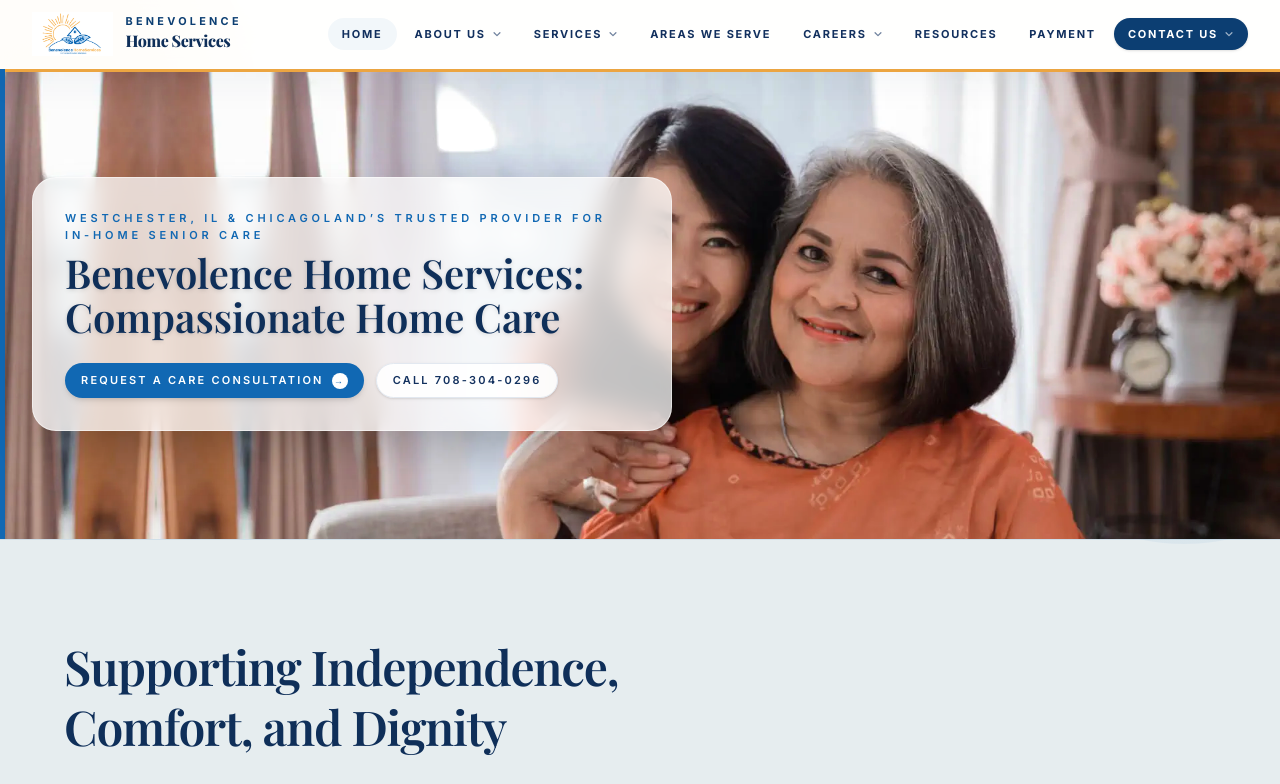
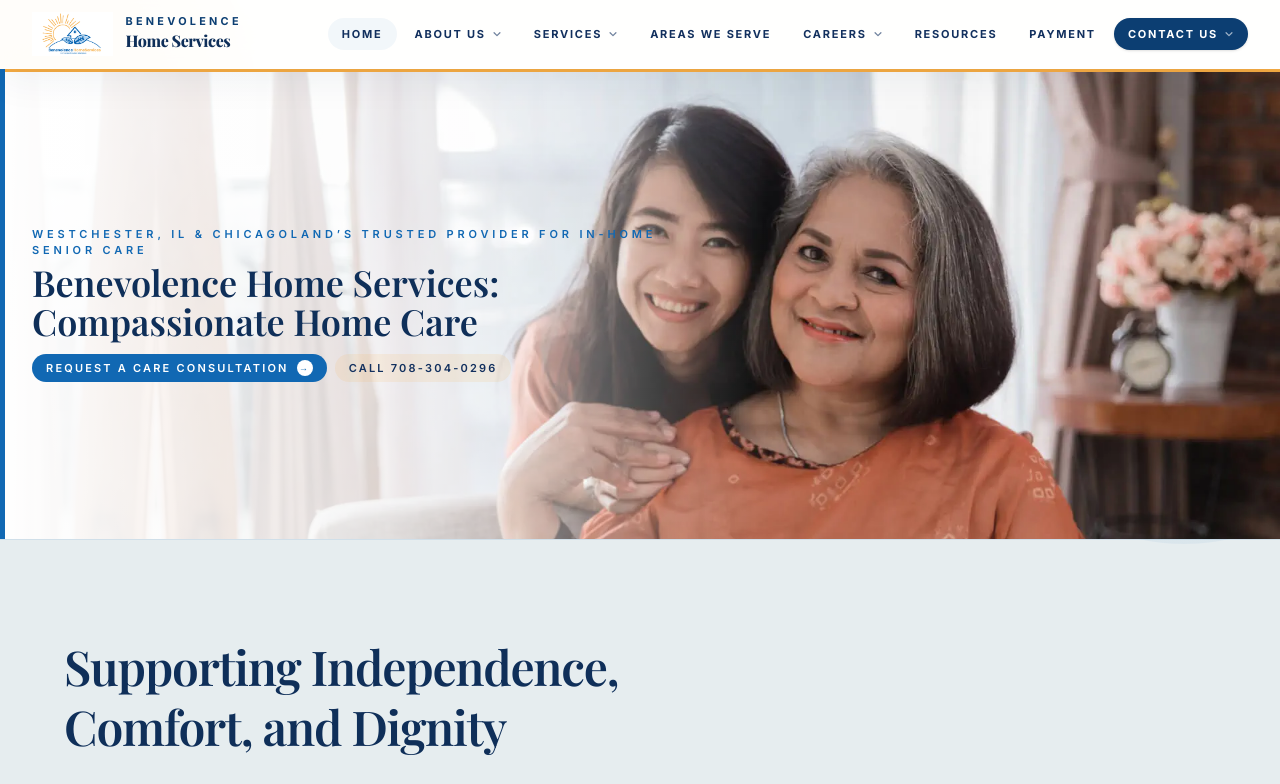
Before and after one commit to mtahaarif/Benevolence-Home-Services, a Next.js app: page / in a window 1280 px wide. Shown: the top 784 px of the page. Built offline with nearby package versions, Linux system fonts and the light colour scheme; a web font is replaced by a local one.

Commit message:
Refining the Main Banner

```diff
--- a/src/app/page.tsx
+++ b/src/app/page.tsx
@@ -178,7 +178,7 @@ export default function HomePage() {
             href: "/contact-us"
           }}
           secondaryAction={{ label: "Call 708-304-0296", href: "tel:7083040296" }}
-          imageSrc={["/1.webp", "/2.webp", "/3.webp"]}
+          imageSrc={["/nh-2412692819U06281e.webp", "/2.webp", "/3.webp"]}
           imageAlt="Compassionate home care support in Westchester"
         />
       </div>
--- a/src/components/site-shell.tsx
+++ b/src/components/site-shell.tsx
@@ -29,11 +29,12 @@ export function SiteChrome({ children }: ChromeProps) {
   );
 }
 
+
 export function SectionHeading({
   eyebrow,
   title,
   description,
-  centered = false,
+  centered = false, // ADDED: Optional centered prop (defaults to false for other pages)
 }: {
   eyebrow?: string;
   title: string;
@@ -79,66 +80,67 @@ export function HeroSection({
   primaryAction: { label: string; href: string };
   secondaryAction?: { label: string; href: string };
   facts?: string[];
-  imageSrc?: string | string[];
+  imageSrc?: string | string[]; // Upgraded to accept a single string or an array of strings
   imageAlt?: string;
 }) {
+  // Setup state for tracking the current image
   const [currentIndex, setCurrentIndex] = useState(0);
+
+  // Normalize imageSrc to always be an array
   const images = Array.isArray(imageSrc) ? imageSrc : imageSrc ? [imageSrc] : [];
 
+  // Auto-advance the slider every 5 seconds if there are multiple images
   useEffect(() => {
     if (images.length <= 1) return;
 
     const interval = setInterval(() => {
       setCurrentIndex((prevIndex) => (prevIndex + 1) % images.length);
-    }, 5000);
+    }, 5000); // 5000ms = 5 seconds
 
     return () => clearInterval(interval);
   }, [images.length]);
 
   return (
     <section className="w-full px-0 pt-0">
-      <div className="relative w-full overflow-hidden bg-[color:var(--brand-ink)]">
+      <div className="relative w-full overflow-hidden bg-white">
 
-        <div className="@container/hero relative h-[calc(30svh+50px)] min-h-[470px] w-full overflow-hidden sm:h-[calc(40svh+50px)] lg:h-[calc(50svh+50px)]">
+        <div className="@container/hero relative h-[calc(30svh+50px)] min-h-[470px] w-full overflow-hidden sm:h-[calc(30svh+50px)] lg:h-[calc(30svh+50px)]">
 
-          {/* BACKGROUND SLIDER WITH ENHANCED CSS FILTERS */}
+          {/* BACKGROUND SLIDER WITH SMOOTH CROSSFADE */}
           {images.map((src, index) => (
             <img
               key={src}
               src={src}
               alt={`${imageAlt ?? title} - Image ${index + 1}`}
-              /* Added saturate and contrast to make the background images pop slightly more */
-              className={`absolute inset-0 h-full w-full object-cover object-center saturate-[1.1] contrast-[1.05] transition-opacity duration-1000 ease-in-out ${
+              className={`absolute inset-0 h-full w-full object-cover object-center transition-opacity duration-1000 ease-in-out ${
                 index === currentIndex ? "opacity-100 z-0" : "opacity-0 -z-10"
               }`}
             />
           ))}
 
-          {/* Top/Left Accent Borders */}
+          {/* Smart Gradient Fade */}
+          <div className="absolute inset-y-0 left-0 w-full bg-gradient-to-r from-white via-white/75 via-white/70 to-transparent sm:w-[85%] md:w-[70%] lg:w-[60%] z-0" />
+
           <div className="absolute inset-x-0 top-0 h-[3px] bg-[color:var(--brand-orange)] z-10" />
           <div className="absolute inset-y-0 left-0 w-[5px] bg-[color:var(--brand-blue)] z-10" />
 
           {/* Content Box Container */}
           <div className="relative z-10 mx-auto flex h-full w-full max-w-7xl items-center px-4 sm:px-6 lg:px-8">
-            <div className="flex max-w-xl flex-col justify-center h-full py-6 sm:max-w-2xl lg:max-w-[40rem]">
-
-              {/* THE FROSTED GLASS UPGRADE */}
-              {/* This guarantees 100% text readability while looking highly professional */}
-              <div className="rounded-3xl bg-white/75 backdrop-blur-md border border-white/50 p-6 sm:p-8 shadow-2xl transition-all">
+            <div className="flex max-w-xl flex-col justify-center h-full py-2 sm:max-w-2xl lg:max-w-[40rem]">
 
               <p className="text-[11px] font-semibold uppercase tracking-[0.35em] text-[color:var(--brand-blue)]">
                 {eyebrow}
               </p>
 
-                <h1 className="mt-2 max-w-2xl font-display text-[clamp(1.5rem,7cqh,2rem)] lg:text-[clamp(1.75rem,8cqh,2.5rem)] font-semibold leading-[1.1] text-[color:var(--brand-ink)] drop-shadow-sm">
+              <h1 className="mt-1 max-w-2xl font-display text-[clamp(1.25rem,7cqh,1.85rem)] lg:text-[clamp(1.5rem,8cqh,2.25rem)] font-semibold leading-[1.1] text-[color:var(--brand-ink)]">
                 {title}
               </h1>
 
               {/* Action Elements Cluster */}
-                <div className="mt-6 flex flex-wrap gap-3">
+              <div className="mt-3 flex flex-wrap gap-2">
                 <Link
                   href={primaryAction.href}
-                    className="inline-flex items-center gap-2 rounded-full bg-[color:var(--brand-blue)] px-4 py-2 text-[11px] font-semibold uppercase tracking-[0.2em] text-white shadow-md transition hover:bg-[color:#0c5a99] hover:scale-[1.02]"
+                  className="inline-flex items-center gap-2 rounded-full bg-[color:var(--brand-blue)] px-3.5 py-1.5 text-[11px] font-semibold uppercase tracking-[0.2em] text-white transition hover:bg-[color:#0c5a99]"
                 >
                   {primaryAction.label}
                   <span className="flex h-4 w-4 items-center justify-center rounded-full bg-white text-[color:var(--brand-blue)] text-[9px]">
@@ -148,7 +150,7 @@ export function HeroSection({
                 {secondaryAction ? (
                   <Link
                     href={secondaryAction.href}
-                      className="inline-flex items-center gap-2 rounded-full bg-white/90 border border-slate-200 px-4 py-2 text-[11px] font-semibold uppercase tracking-[0.2em] text-[color:var(--brand-ink)] shadow-sm transition hover:bg-white hover:scale-[1.02]"
+                    className="inline-flex items-center gap-2 rounded-full bg-[rgba(245,170,65,0.12)] px-3.5 py-1.5 text-[11px] font-semibold uppercase tracking-[0.2em] text-[color:var(--brand-ink)] transition hover:bg-[rgba(245,170,65,0.2)]"
                   >
                     {secondaryAction.label}
                   </Link>
@@ -157,19 +159,17 @@ export function HeroSection({
 
               {/* Facts/Metadata Badges */}
               {facts.length ? (
-                  <div className="mt-5 hidden @[340px]/hero:flex flex-wrap gap-2">
+                <div className="mt-3 hidden @[340px]/hero:flex flex-wrap gap-1.5">
                   {facts.map((fact) => (
                     <div
                       key={fact}
-                        className="rounded-full border border-slate-300 bg-white/90 px-2.5 py-1 text-[9px] font-semibold uppercase tracking-[0.16em] text-slate-700 shadow-sm"
+                      className="rounded-full border border-[color:var(--border)] bg-white/90 px-2 py-0.5 text-[9px] font-semibold uppercase tracking-[0.16em] text-slate-700"
                     >
                       {fact}
                     </div>
                   ))}
                 </div>
               ) : null}
-
-              </div>
 
             </div>
           </div>
@@ -257,8 +257,10 @@ function SiteFooter() {
   return (
     <footer className="mt-16 bg-[color:var(--brand-ink)] text-white">
       <PageShell>
+        {/* Top Section: Smart 4-Column Grid */}
         <div className="grid gap-10 py-10 md:grid-cols-2 lg:grid-cols-4 lg:py-12">
 
+          {/* Column 1: Get in Touch */}
           <div className="space-y-4">
             <div>
               <p className="text-sm font-semibold uppercase tracking-widest text-[color:var(--brand-gold)]">
@@ -273,6 +275,7 @@ function SiteFooter() {
             </p>
           </div>
 
+          {/* Column 2: Reach Us & Location */}
           <div className="space-y-6 lg:mt-7">
             <div>
               <h4 className="text-base font-semibold text-white">Call or Message Us</h4>
@@ -293,8 +296,10 @@ function SiteFooter() {
             </div>
           </div>
 
+          {/* Column 3: Quick Links */}
           <div className="lg:mt-7">
             <h4 className="text-base font-semibold text-white mb-4">Quick Links</h4>
+            {/* Split links into 2 columns dynamically */}
             <div className="grid grid-cols-2 gap-x-4 gap-y-3 text-sm text-white/80">
               {navItems.map((item) => (
                 <Link key={item.href} href={item.href} className="hover:text-[color:var(--brand-gold)] transition">
@@ -304,23 +309,30 @@ function SiteFooter() {
             </div>
           </div>
 
+        {/* Column 4: Logo Box */}
           <div className="flex items-start lg:justify-end lg:mt-7">
+            {/* White card wrapper to make the logo pop against the dark footer */}
             <div className="bg-white p-5 rounded-2xl flex flex-col items-center justify-center brand-shadow w-full max-w-[220px]">
+
+              {/* Update src to match your logo file */}
               <img
                 src="/footer-logo.png"
                 alt="Benevolence Home Services Logo"
                 className="h-16 w-auto object-contain"
               />
+
             </div>
           </div>
 
         </div>
       </PageShell>
 
+      {/* Bottom Legal & Social Bar */}
       <div className="border-t border-white/15 bg-[color:var(--brand-ink)] py-5">
         <PageShell>
           <div className="flex flex-col gap-5 md:flex-row md:items-center md:justify-between">
 
+            {/* Copyright & Legal Text */}
             <div className="text-[11px] leading-relaxed tracking-wider text-white/70">
               <p>© Copyright 2026 | Privacy Notice </p>
               <p className="mt-0.5">
@@ -330,6 +342,7 @@ function SiteFooter() {
               </p>
             </div>
 
+            {/* Social Share Cluster */}
             <div className="flex items-center gap-4">
               <span className="text-[10px] font-semibold uppercase tracking-widest text-white/80">
                 Like, Share, or Comment:
```
Lines whose indentation alone changed are shown as unchanged.
